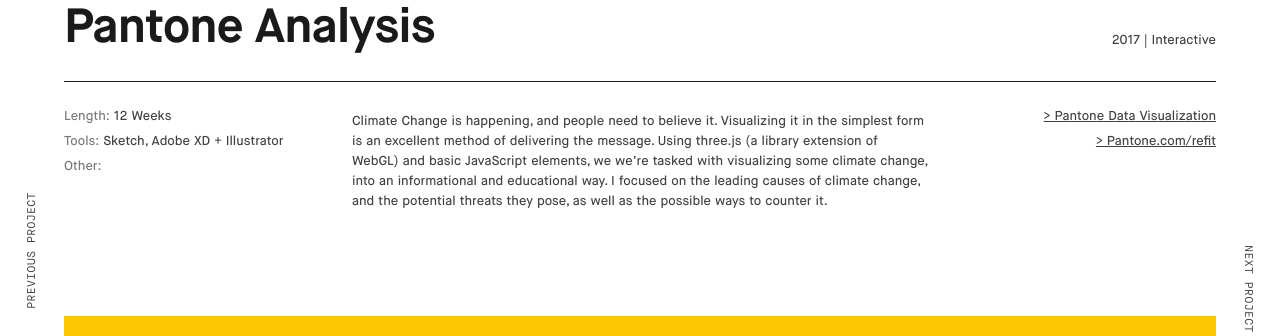
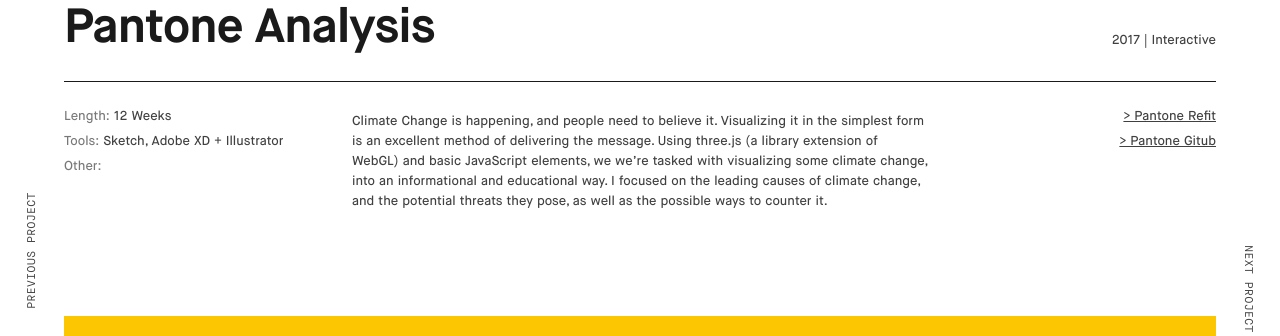
Before and after one commit to lucascarci/gm-porfolio, a PHP site: page /project_beta.php in a window 1280 px wide. Shown: the part 139-475 px from the top of the page. Run offline with PHP 8.4, Linux system fonts and the light colour scheme.

Commit message:
Rename Project Links
Renamed the template project links to be shorter and inlcude are link to github

```diff
--- a/project_beta.php
+++ b/project_beta.php
@@ -40,8 +40,8 @@
 				<div class="project-info__center">Climate Change is happening, and people need to believe it. Visualizing it in the simplest form is an excellent method of delivering the message. Using three.js (a library extension of WebGL) and basic JavaScript elements, we we’re tasked with visualizing some climate change, into an informational and educational way. I focused on the leading causes of climate change, and the potential threats they pose, as well as the possible ways to counter it.</div>
 
 				<div class="project-info__right">
-					<li class="project-info__list-right">> Pantone Data Visualization</li>
-					<li class="project-info__list-right">> Pantone.com/refit</li>
+					<li class="project-info__list-right">> Pantone Refit</li>
+					<li class="project-info__list-right">> Pantone Gitub</li>
 				</div>
 			</div>
 			<div class="project-hero"></div>
```
